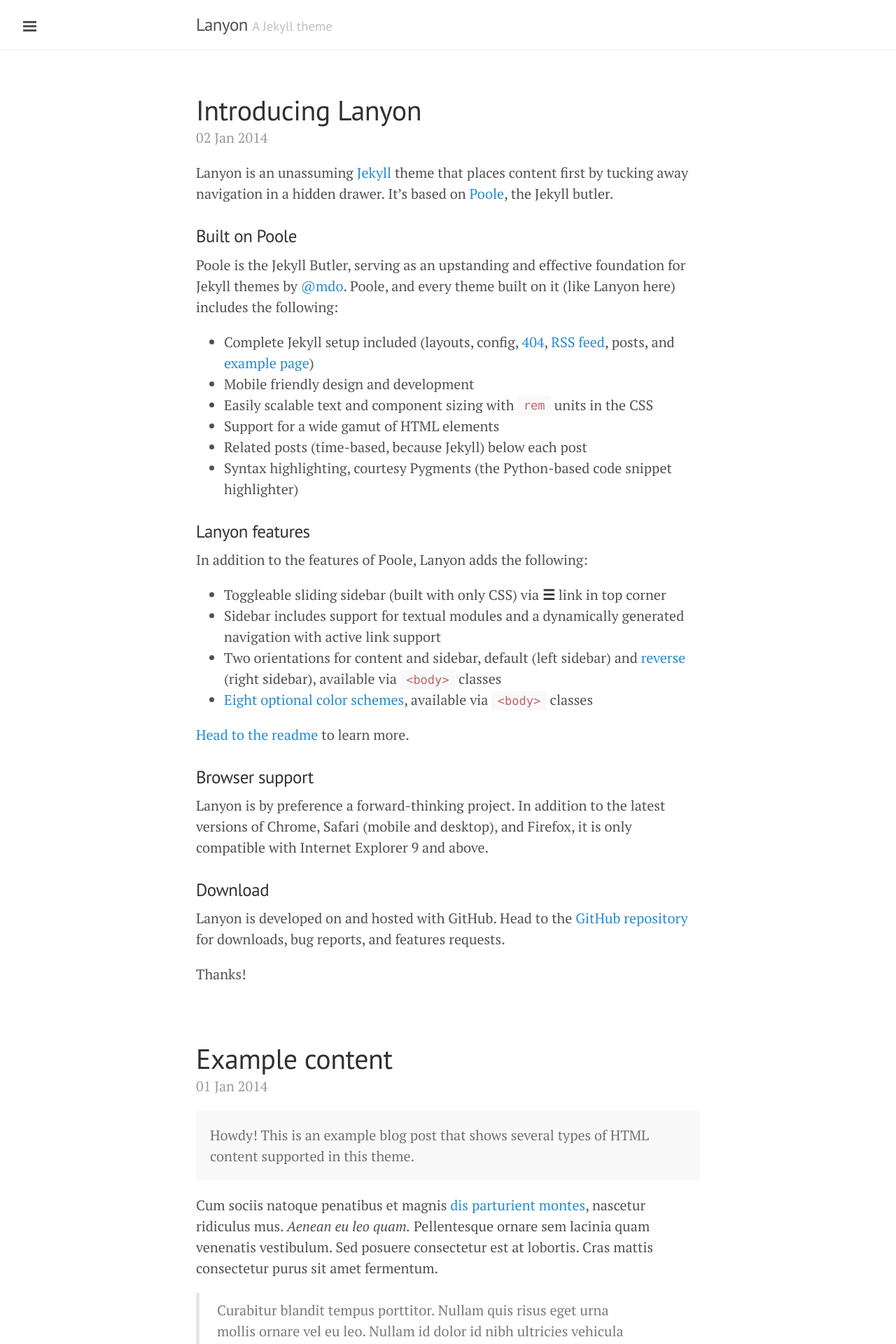
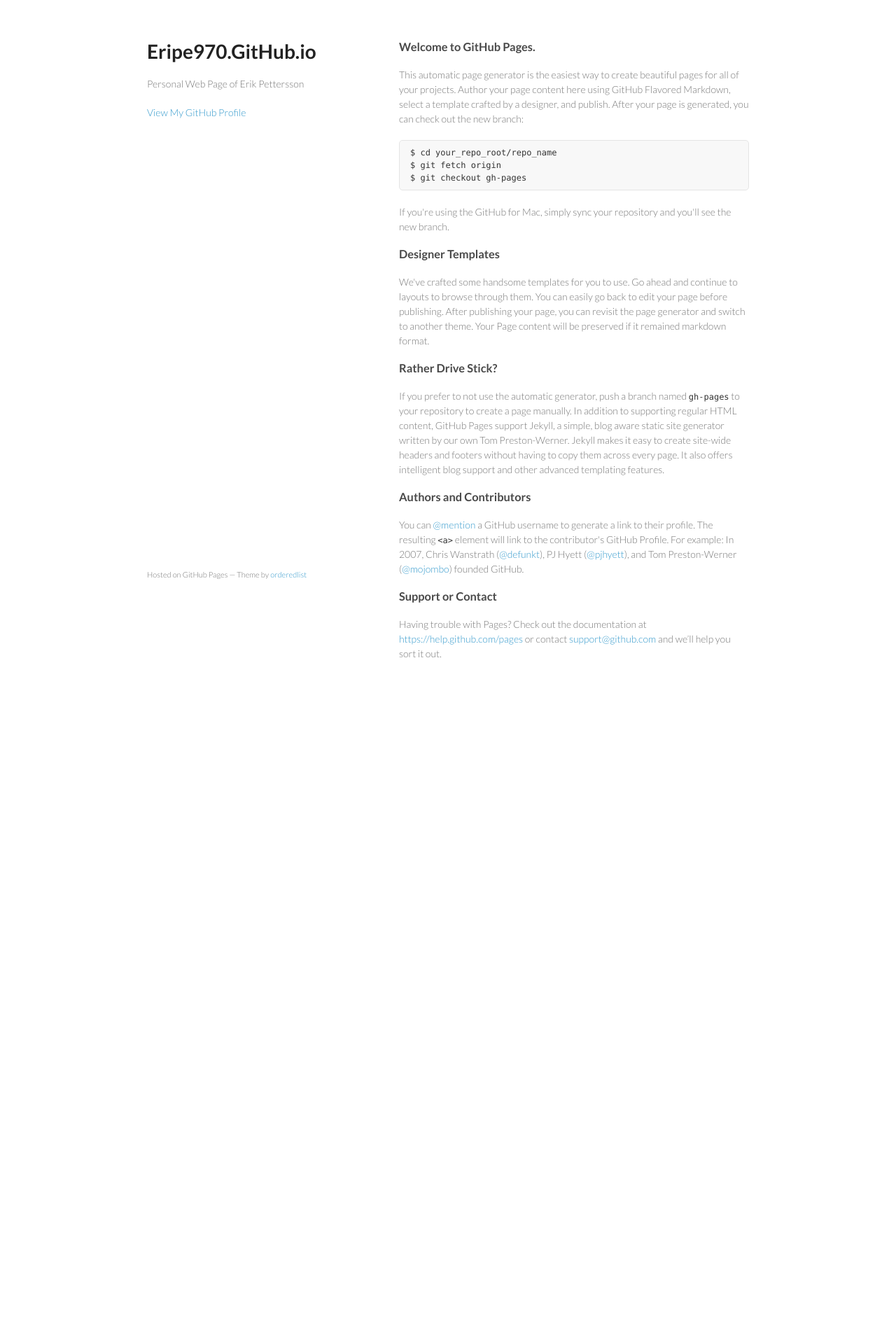
Before and after one commit to eripe970/eripe970.github.io, a Jekyll site: the page index.html, which Jekyll copies as it is, in a window 1280 px wide. Shown: the top 1920 px of the page at 70% size. Built offline with Jekyll 4.4.1, drawn with Linux system fonts in a browser that asks for light colours; Markdown is read by kramdown in place of the engine named in the settings; the list of posts is cut into pages by our own code; after the commit the page ends 1014 px from its top, so only the background shows below that; some of the changed text lies outside the part shown.

Commit message:
Replace master branch with page content via GitHub

```diff
--- a/index.html
+++ b/index.html
@@ -1,37 +1,65 @@
----
-layout: default
-title: Home
----
+<!doctype html>
+<html>
+  <head>
+    <meta charset="utf-8">
+    <meta http-equiv="X-UA-Compatible" content="chrome=1">
+    <title>Eripe970.GitHub.io by eripe970</title>
 
-<div class="posts">
-  {% for post in paginator.posts %}
-  <div class="post">
-    <h1 class="post-title">
-      <a href="{{ post.url }}">
-        {{ post.title }}
-      </a>
-    </h1>
+    <link rel="stylesheet" href="stylesheets/styles.css">
+    <link rel="stylesheet" href="stylesheets/pygment_trac.css">
+    <meta name="viewport" content="width=device-width, initial-scale=1, user-scalable=no">
+    <!--[if lt IE 9]>
+    <script src="//html5shiv.googlecode.com/svn/trunk/html5.js"></script>
+    <![endif]-->
+  </head>
+  <body>
+    <div class="wrapper">
+      <header>
+        <h1>Eripe970.GitHub.io</h1>
+        <p>Personal Web Page of Erik Pettersson</p>
 
-    <span class="post-date">{{ post.date | date_to_string }}</span>
 
-    {{ post.content }}
-  </div>
-  {% endfor %}
-</div>
+        <p class="view"><a href="https://github.com/eripe970">View My GitHub Profile</a></p>
 
-<div class="pagination">
-  {% if paginator.next_page %}
-    <a class="pagination-item older" href="{{ site.baseurl }}page{{paginator.next_page}}">Older</a>
-  {% else %}
-    <span class="pagination-item older">Older</span>
-  {% endif %}
-  {% if paginator.previous_page %}
-    {% if paginator.page == 2 %}
-      <a class="pagination-item newer" href="{{ site.baseurl }}">Newer</a>
-    {% else %}
-      <a class="pagination-item newer" href="{{ site.baseurl }}page{{paginator.previous_page}}">Newer</a>
-    {% endif %}
-  {% else %}
-    <span class="pagination-item newer">Newer</span>
-  {% endif %}
-</div>
+      </header>
+      <section>
+        <h3>
+<a id="welcome-to-github-pages" class="anchor" href="#welcome-to-github-pages" aria-hidden="true"><span class="octicon octicon-link"></span></a>Welcome to GitHub Pages.</h3>
+
+<p>This automatic page generator is the easiest way to create beautiful pages for all of your projects. Author your page content here using GitHub Flavored Markdown, select a template crafted by a designer, and publish. After your page is generated, you can check out the new branch:</p>
+
+<pre><code>$ cd your_repo_root/repo_name
+$ git fetch origin
+$ git checkout gh-pages
+</code></pre>
+
+<p>If you're using the GitHub for Mac, simply sync your repository and you'll see the new branch.</p>
+
+<h3>
+<a id="designer-templates" class="anchor" href="#designer-templates" aria-hidden="true"><span class="octicon octicon-link"></span></a>Designer Templates</h3>
+
+<p>We've crafted some handsome templates for you to use. Go ahead and continue to layouts to browse through them. You can easily go back to edit your page before publishing. After publishing your page, you can revisit the page generator and switch to another theme. Your Page content will be preserved if it remained markdown format.</p>
+
+<h3>
+<a id="rather-drive-stick" class="anchor" href="#rather-drive-stick" aria-hidden="true"><span class="octicon octicon-link"></span></a>Rather Drive Stick?</h3>
+
+<p>If you prefer to not use the automatic generator, push a branch named <code>gh-pages</code> to your repository to create a page manually. In addition to supporting regular HTML content, GitHub Pages support Jekyll, a simple, blog aware static site generator written by our own Tom Preston-Werner. Jekyll makes it easy to create site-wide headers and footers without having to copy them across every page. It also offers intelligent blog support and other advanced templating features.</p>
+
+<h3>
+<a id="authors-and-contributors" class="anchor" href="#authors-and-contributors" aria-hidden="true"><span class="octicon octicon-link"></span></a>Authors and Contributors</h3>
+
+<p>You can <a href="https://github.com/blog/821" class="user-mention">@mention</a> a GitHub username to generate a link to their profile. The resulting <code>&lt;a&gt;</code> element will link to the contributor's GitHub Profile. For example: In 2007, Chris Wanstrath (<a href="https://github.com/defunkt" class="user-mention">@defunkt</a>), PJ Hyett (<a href="https://github.com/pjhyett" class="user-mention">@pjhyett</a>), and Tom Preston-Werner (<a href="https://github.com/mojombo" class="user-mention">@mojombo</a>) founded GitHub.</p>
+
+<h3>
+<a id="support-or-contact" class="anchor" href="#support-or-contact" aria-hidden="true"><span class="octicon octicon-link"></span></a>Support or Contact</h3>
+
+<p>Having trouble with Pages? Check out the documentation at <a href="https://help.github.com/pages">https://help.github.com/pages</a> or contact <a href="mailto:support@github.com">support@github.com</a> and we’ll help you sort it out.</p>
+      </section>
+      <footer>
+        <p><small>Hosted on GitHub Pages &mdash; Theme by <a href="https://github.com/orderedlist">orderedlist</a></small></p>
+      </footer>
+    </div>
+    <script src="javascripts/scale.fix.js"></script>
+
+  </body>
+</html>
--- /dev/null
+++ b/javascripts/scale.fix.js
@@ -0,0 +1,17 @@
+var metas = document.getElementsByTagName('meta');
+var i;
+if (navigator.userAgent.match(/iPhone/i)) {
+  for (i=0; i<metas.length; i++) {
+    if (metas[i].name == "viewport") {
+      metas[i].content = "width=device-width, minimum-scale=1.0, maximum-scale=1.0";
+    }
+  }
+  document.addEventListener("gesturestart", gestureStart, false);
+}
+function gestureStart() {
+  for (i=0; i<metas.length; i++) {
+    if (metas[i].name == "viewport") {
+      metas[i].content = "width=device-width, minimum-scale=0.25, maximum-scale=1.6";
+    }
+  }
+}
--- /dev/null
+++ b/stylesheets/pygment_trac.css
@@ -0,0 +1,69 @@
+.highlight  { background: #ffffff; }
+.highlight .c { color: #999988; font-style: italic } /* Comment */
+.highlight .err { color: #a61717; background-color: #e3d2d2 } /* Error */
+.highlight .k { font-weight: bold } /* Keyword */
+.highlight .o { font-weight: bold } /* Operator */
+.highlight .cm { color: #999988; font-style: italic } /* Comment.Multiline */
+.highlight .cp { color: #999999; font-weight: bold } /* Comment.Preproc */
+.highlight .c1 { color: #999988; font-style: italic } /* Comment.Single */
+.highlight .cs { color: #999999; font-weight: bold; font-style: italic } /* Comment.Special */
+.highlight .gd { color: #000000; background-color: #ffdddd } /* Generic.Deleted */
+.highlight .gd .x { color: #000000; background-color: #ffaaaa } /* Generic.Deleted.Specific */
+.highlight .ge { font-style: italic } /* Generic.Emph */
+.highlight .gr { color: #aa0000 } /* Generic.Error */
+.highlight .gh { color: #999999 } /* Generic.Heading */
+.highlight .gi { color: #000000; background-color: #ddffdd } /* Generic.Inserted */
+.highlight .gi .x { color: #000000; background-color: #aaffaa } /* Generic.Inserted.Specific */
+.highlight .go { color: #888888 } /* Generic.Output */
+.highlight .gp { color: #555555 } /* Generic.Prompt */
+.highlight .gs { font-weight: bold } /* Generic.Strong */
+.highlight .gu { color: #800080; font-weight: bold; } /* Generic.Subheading */
+.highlight .gt { color: #aa0000 } /* Generic.Traceback */
+.highlight .kc { font-weight: bold } /* Keyword.Constant */
+.highlight .kd { font-weight: bold } /* Keyword.Declaration */
+.highlight .kn { font-weight: bold } /* Keyword.Namespace */
+.highlight .kp { font-weight: bold } /* Keyword.Pseudo */
+.highlight .kr { font-weight: bold } /* Keyword.Reserved */
+.highlight .kt { color: #445588; font-weight: bold } /* Keyword.Type */
+.highlight .m { color: #009999 } /* Literal.Number */
+.highlight .s { color: #d14 } /* Literal.String */
+.highlight .na { color: #008080 } /* Name.Attribute */
+.highlight .nb { color: #0086B3 } /* Name.Builtin */
+.highlight .nc { color: #445588; font-weight: bold } /* Name.Class */
+.highlight .no { color: #008080 } /* Name.Constant */
+.highlight .ni { color: #800080 } /* Name.Entity */
+.highlight .ne { color: #990000; font-weight: bold } /* Name.Exception */
+.highlight .nf { color: #990000; font-weight: bold } /* Name.Function */
+.highlight .nn { color: #555555 } /* Name.Namespace */
+.highlight .nt { color: #000080 } /* Name.Tag */
+.highlight .nv { color: #008080 } /* Name.Variable */
+.highlight .ow { font-weight: bold } /* Operator.Word */
+.highlight .w { color: #bbbbbb } /* Text.Whitespace */
+.highlight .mf { color: #009999 } /* Literal.Number.Float */
+.highlight .mh { color: #009999 } /* Literal.Number.Hex */
+.highlight .mi { color: #009999 } /* Literal.Number.Integer */
+.highlight .mo { color: #009999 } /* Literal.Number.Oct */
+.highlight .sb { color: #d14 } /* Literal.String.Backtick */
+.highlight .sc { color: #d14 } /* Literal.String.Char */
+.highlight .sd { color: #d14 } /* Literal.String.Doc */
+.highlight .s2 { color: #d14 } /* Literal.String.Double */
+.highlight .se { color: #d14 } /* Literal.String.Escape */
+.highlight .sh { color: #d14 } /* Literal.String.Heredoc */
+.highlight .si { color: #d14 } /* Literal.String.Interpol */
+.highlight .sx { color: #d14 } /* Literal.String.Other */
+.highlight .sr { color: #009926 } /* Literal.String.Regex */
+.highlight .s1 { color: #d14 } /* Literal.String.Single */
+.highlight .ss { color: #990073 } /* Literal.String.Symbol */
+.highlight .bp { color: #999999 } /* Name.Builtin.Pseudo */
+.highlight .vc { color: #008080 } /* Name.Variable.Class */
+.highlight .vg { color: #008080 } /* Name.Variable.Global */
+.highlight .vi { color: #008080 } /* Name.Variable.Instance */
+.highlight .il { color: #009999 } /* Literal.Number.Integer.Long */
+
+.type-csharp .highlight .k { color: #0000FF }
+.type-csharp .highlight .kt { color: #0000FF }
+.type-csharp .highlight .nf { color: #000000; font-weight: normal }
+.type-csharp .highlight .nc { color: #2B91AF }
+.type-csharp .highlight .nn { color: #000000 }
+.type-csharp .highlight .s { color: #A31515 }
+.type-csharp .highlight .sc { color: #A31515 }
--- /dev/null
+++ b/stylesheets/styles.css
@@ -0,0 +1,255 @@
+@import url(https://fonts.googleapis.com/css?family=Lato:300italic,700italic,300,700);
+
+body {
+  padding:50px;
+  font:14px/1.5 Lato, "Helvetica Neue", Helvetica, Arial, sans-serif;
+  color:#777;
+  font-weight:300;
+}
+
+h1, h2, h3, h4, h5, h6 {
+  color:#222;
+  margin:0 0 20px;
+}
+
+p, ul, ol, table, pre, dl {
+  margin:0 0 20px;
+}
+
+h1, h2, h3 {
+  line-height:1.1;
+}
+
+h1 {
+  font-size:28px;
+}
+
+h2 {
+  color:#393939;
+}
+
+h3, h4, h5, h6 {
+  color:#494949;
+}
+
+a {
+  color:#39c;
+  font-weight:400;
+  text-decoration:none;
+}
+
+a small {
+  font-size:11px;
+  color:#777;
+  margin-top:-0.6em;
+  display:block;
+}
+
+.wrapper {
+  width:860px;
+  margin:0 auto;
+}
+
+blockquote {
+  border-left:1px solid #e5e5e5;
+  margin:0;
+  padding:0 0 0 20px;
+  font-style:italic;
+}
+
+code, pre {
+  font-family:Monaco, Bitstream Vera Sans Mono, Lucida Console, Terminal;
+  color:#333;
+  font-size:12px;
+}
+
+pre {
+  padding:8px 15px;
+  background: #f8f8f8;
+  border-radius:5px;
+  border:1px solid #e5e5e5;
+  overflow-x: auto;
+}
+
+table {
+  width:100%;
+  border-collapse:collapse;
+}
+
+th, td {
+  text-align:left;
+  padding:5px 10px;
+  border-bottom:1px solid #e5e5e5;
+}
+
+dt {
+  color:#444;
+  font-weight:700;
+}
+
+th {
+  color:#444;
+}
+
+img {
+  max-width:100%;
+}
+
+header {
+  width:270px;
+  float:left;
+  position:fixed;
+}
+
+header ul {
+  list-style:none;
+  height:40px;
+
+  padding:0;
+
+  background: #eee;
+  background: -moz-linear-gradient(top, #f8f8f8 0%, #dddddd 100%);
+  background: -webkit-gradient(linear, left top, left bottom, color-stop(0%,#f8f8f8), color-stop(100%,#dddddd));
+  background: -webkit-linear-gradient(top, #f8f8f8 0%,#dddddd 100%);
+  background: -o-linear-gradient(top, #f8f8f8 0%,#dddddd 100%);
+  background: -ms-linear-gradient(top, #f8f8f8 0%,#dddddd 100%);
+  background: linear-gradient(top, #f8f8f8 0%,#dddddd 100%);
+
+  border-radius:5px;
+  border:1px solid #d2d2d2;
+  box-shadow:inset #fff 0 1px 0, inset rgba(0,0,0,0.03) 0 -1px 0;
+  width:270px;
+}
+
+header li {
+  width:89px;
+  float:left;
+  border-right:1px solid #d2d2d2;
+  height:40px;
+}
+
+header ul a {
+  line-height:1;
+  font-size:11px;
+  color:#999;
+  display:block;
+  text-align:center;
+  padding-top:6px;
+  height:40px;
+}
+
+strong {
+  color:#222;
+  font-weight:700;
+}
+
+header ul li + li {
+  width:88px;
+  border-left:1px solid #fff;
+}
+
+header ul li + li + li {
+  border-right:none;
+  width:89px;
+}
+
+header ul a strong {
+  font-size:14px;
+  display:block;
+  color:#222;
+}
+
+section {
+  width:500px;
+  float:right;
+  padding-bottom:50px;
+}
+
+small {
+  font-size:11px;
+}
+
+hr {
+  border:0;
+  background:#e5e5e5;
+  height:1px;
+  margin:0 0 20px;
+}
+
+footer {
+  width:270px;
+  float:left;
+  position:fixed;
+  bottom:50px;
+}
+
+@media print, screen and (max-width: 960px) {
+
+  div.wrapper {
+    width:auto;
+    margin:0;
+  }
+
+  header, section, footer {
+    float:none;
+    position:static;
+    width:auto;
+  }
+
+  header {
+    padding-right:320px;
+  }
+
+  section {
+    border:1px solid #e5e5e5;
+    border-width:1px 0;
+    padding:20px 0;
+    margin:0 0 20px;
+  }
+
+  header a small {
+    display:inline;
+  }
+
+  header ul {
+    position:absolute;
+    right:50px;
+    top:52px;
+  }
+}
+
+@media print, screen and (max-width: 720px) {
+  body {
+    word-wrap:break-word;
+  }
+
+  header {
+    padding:0;
+  }
+
+  header ul, header p.view {
+    position:static;
+  }
+
+  pre, code {
+    word-wrap:normal;
+  }
+}
+
+@media print, screen and (max-width: 480px) {
+  body {
+    padding:15px;
+  }
+
+  header ul {
+    display:none;
+  }
+}
+
+@media print {
+  body {
+    padding:0.4in;
+    font-size:12pt;
+    color:#444;
+  }
+}
```
Also changed, not shown: params.json (added, +1 -0 lines).
